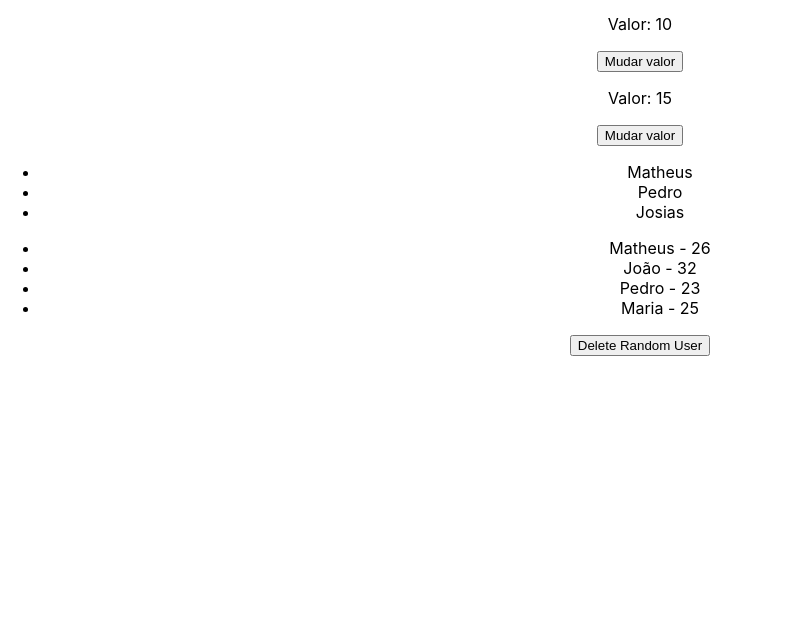
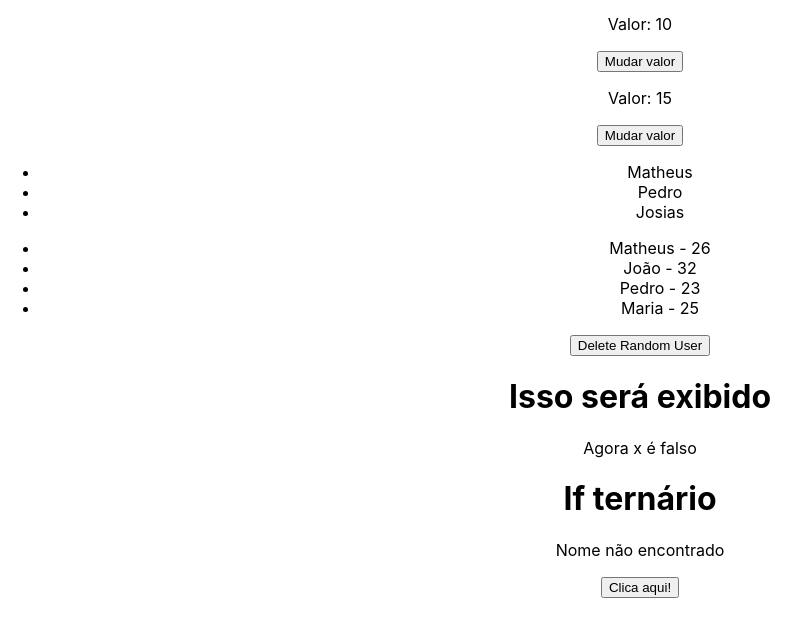
Before and after one commit to matheustsnts/curso-react, a React (Create React App) app in the folder aula03/desafio-01-producao/: page / in a window 1280 px wide. Shown: the part 841-1477 px from the top of the page, without its empty margins (0-810 px from the left). Built offline with nearby package versions, Linux system fonts and the light colour scheme.

Commit message:
feat: aula de condicional.

```diff
--- a/aula03/desafio-01-producao/src/App.js
+++ b/aula03/desafio-01-producao/src/App.js
@@ -4,6 +4,7 @@
 import City from "./assets/city.jpg";
 import ManageData from './components/ManageData';
 import ListRender from './components/ListRender';
+import ConditionalRender from './components/ConditionalRender';
 
 function App() {
   return (
@@ -18,6 +19,7 @@
       <div>
         <ManageData />
         <ListRender />
+        <ConditionalRender />
       </div>
     </div>
   );
--- /dev/null
+++ b/aula03/desafio-01-producao/src/components/ConditionalRender.js
@@ -0,0 +1,29 @@
+import { useState } from "react";
+
+const ConditionalRender = () => {
+
+    const [x] = useState(false);
+
+    const [name, setName] = useState("Matheus")
+
+    return (
+        <div>
+            <h1>Isso será exibido</h1>
+            {x && <p>Se x for true, sim!</p>}
+            {!x && <p>Agora x é falso</p>}
+            <h1>If ternário</h1>
+            {name === "João" ? (
+                <div>
+                    <p>O nome é João</p>
+                </div>
+            ) : (
+                <div>
+                    <p>Nome não encontrado</p>
+                </div>
+            )}
+            <button onClick={() => setName("João")}>Clica aqui!</button>
+        </div>
+    )
+}
+
+export default ConditionalRender;
```
